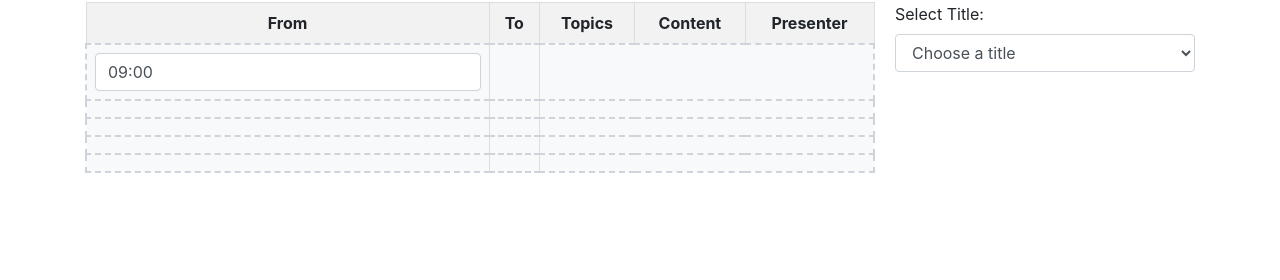
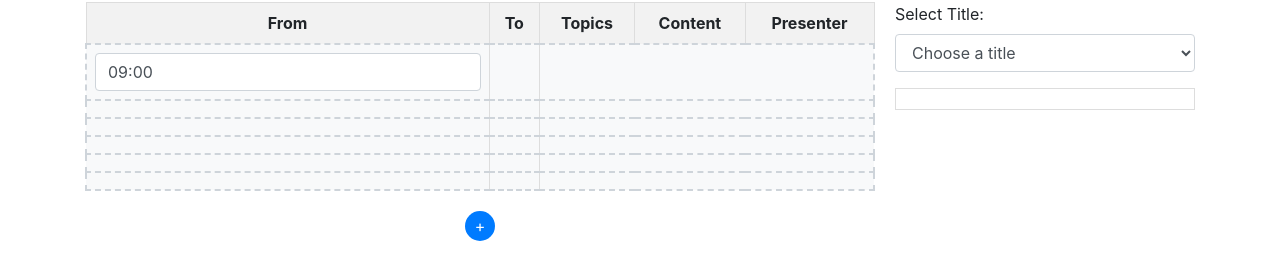
Before and after one commit to yentunglin29/Training-Schedule, a website: page pages/main.html in a window 1280 px wide. Shown: the part 134-414 px from the top of the page. Drawn offline with nearby package versions, Linux system fonts and the light colour scheme.

Commit message:
Update main.html
fix course display error

```diff
--- a/pages/main.html
+++ b/pages/main.html
@@ -36,6 +36,26 @@
       min-height: 50px;
       background-color: #f8f9fa;
       border: 2px dashed #ced4da;
+    }
+    #addRowBtn {
+      cursor: pointer;
+      background-color: #007bff;
+      color: white;
+      border: none;
+      border-radius: 50%;
+      width: 30px;
+      height: 30px;
+      display: flex;
+      align-items: center;
+      justify-content: center;
+      margin: 0 auto;
+    }
+    /* Add scrollbar for course details */
+    #courseDetails {
+      max-height: 500px; /* Adjust as needed */
+      overflow-y: auto;
+      border: 1px solid #ddd;
+      padding: 10px;
     }
   </style>
 </head>
@@ -85,8 +105,14 @@
               <td></td>
               <td colspan="3"></td>
             </tr>
+            <tr class="dropzone" ondrop="drop(event)" ondragover="allowDrop(event)">
+              <td></td>
+              <td></td>
+              <td colspan="3"></td>
+            </tr>
           </tbody>
         </table>
+        <div id="addRowBtn" onclick="addRow()">+</div>
       </div>
       <div class="content-sidebar">
         <div class="form-group">
@@ -95,9 +121,7 @@
             <option value="">Choose a title</option>
           </select>
         </div>
-        <div id="courseDetails">
-          <!-- Course details will be populated here -->
-        </div>
+        <div id="courseDetails"></div>
       </div>
     </div>
   </div>
@@ -209,6 +233,21 @@
       }
     }
 
+    function addRow() {
+      const tableBody = document.querySelector('#scheduleTable tbody');
+      const lastRow = tableBody.lastElementChild;
+      const newRow = document.createElement('tr');
+      newRow.classList.add('dropzone');
+      newRow.setAttribute('ondrop', 'drop(event)');
+      newRow.setAttribute('ondragover', 'allowDrop(event)');
+      newRow.innerHTML = `
+        <td></td>
+        <td></td>
+        <td colspan="3"></td>
+      `;
+      tableBody.insertBefore(newRow, lastRow.nextSibling);
+    }
+
     function updateFollowingRows(startRow, startTime) {
       let currentTime = startTime;
       const rows = startRow.parentElement.children;
@@ -221,9 +260,6 @@
           cells[1].innerText = '';
           index++;
           currentTime = cells[1].innerText || currentTime;
-        } else if (index + 1 < rows.length && rows[index + 1].classList.contains('dropzone')) {
-          currentTime = rows[index + 1].children[0].innerText || currentTime;
-          index += 2;
         } else {
           break;
         }
```
